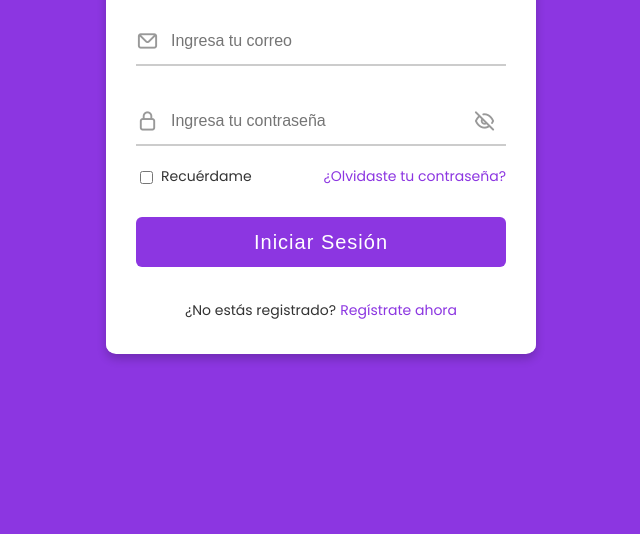
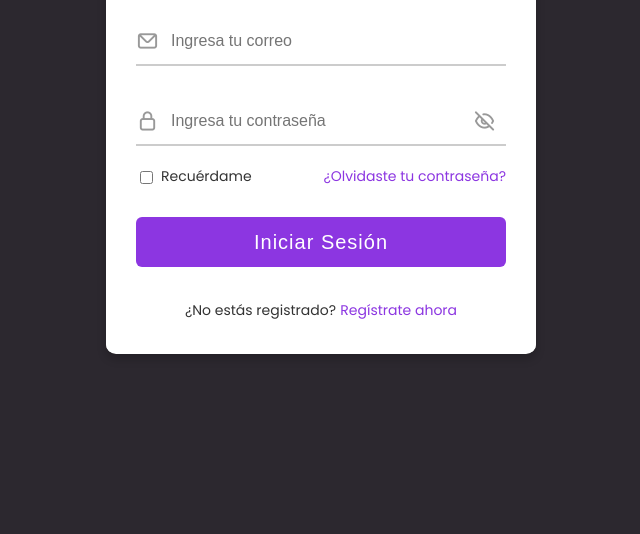
Before and after one commit to GustavoGnzlez/LoginForm, a plain HTML site: page index.html in a window 1280 px wide. Shown: the part 266-800 px from the top of the page, without its empty margins (319-959 px from the left). Drawn offline with nearby package versions, Linux system fonts and the light colour scheme.

Commit message:
cambio del background

```diff
--- a/style.css
+++ b/style.css
@@ -11,7 +11,7 @@ body {
     align-items: center;
     justify-content: center;
     font-family: 'Poppins', sans-serif;
-    background-color: #8c36e1;
+    background-color: #2c282f;
 }
 a {
     text-decoration: none
```
